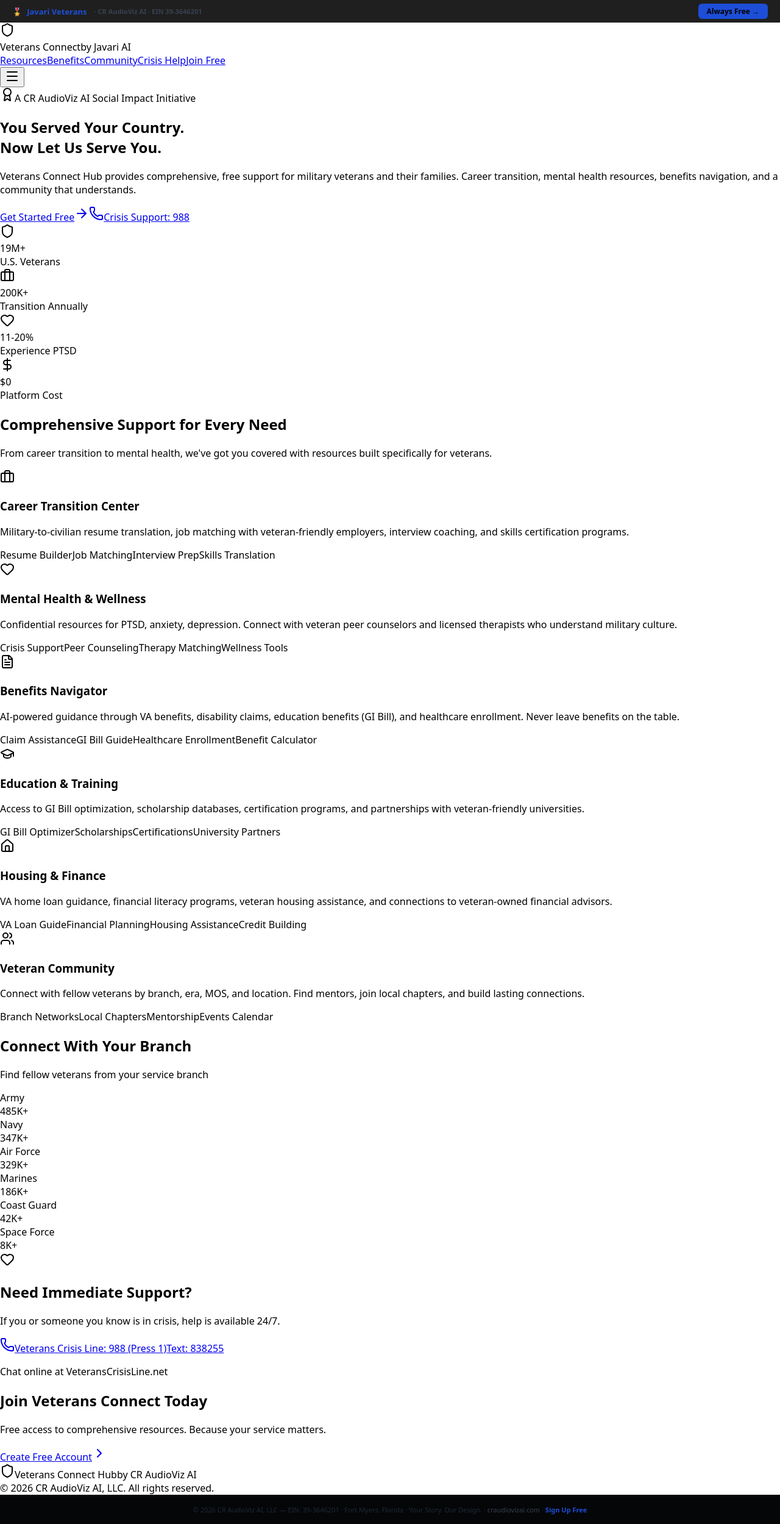
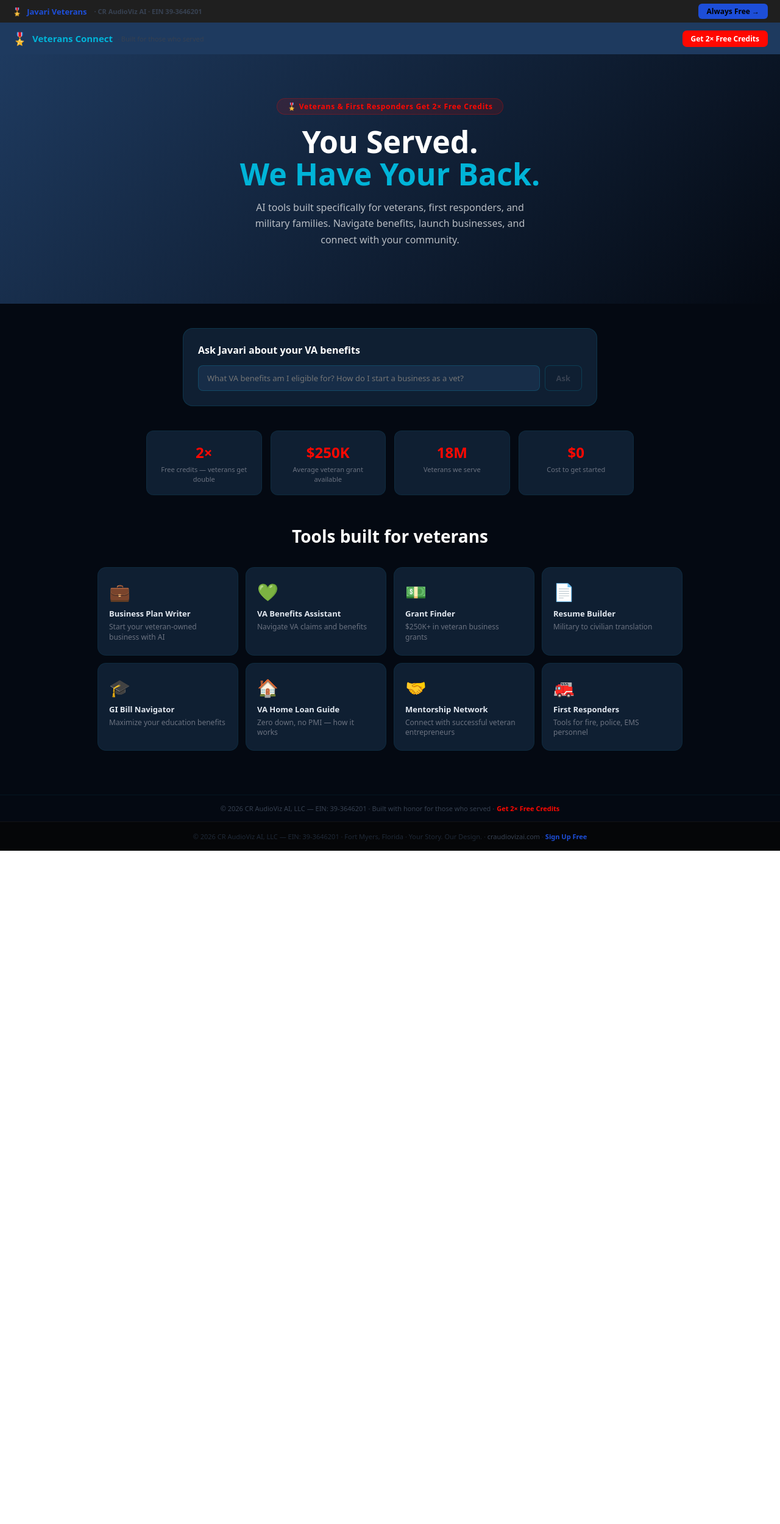
Before and after one commit to CR-AudioViz-AI/javari-veterans-connect, a Next.js app: page / in a window 1280 px wide. Shown: the whole page at 61% size. After the commit the page ends 1395 px from the top, so only its background shows below. Built offline with nearby package versions, Linux system fonts and the light colour scheme.

Commit message:
feat: full veteran resources hub with VA benefits AI assistant (#64)

```diff
--- a/app/page.tsx
+++ b/app/page.tsx
@@ -1,360 +1,131 @@
-// app/page.tsx
-// ═══════════════════════════════════════════════════════════════════════════════
-// VETERANS CONNECT HUB - Landing Page
-// ═══════════════════════════════════════════════════════════════════════════════
-// Monday, December 30, 2025, 3:15 PM EST
-// Social Impact Module - Supporting Those Who Served
-// ═══════════════════════════════════════════════════════════════════════════════
+// app/page.tsx - Javari Veterans Connect
+// AI tools built for veterans, first responders, and military families
+// CR AudioViz AI · EIN 39-3646201 · May 2026
+"use client";
+import { useState } from "react";
 
-'use client';
-
-import { useState } from 'react';
-import { motion } from 'framer-motion';
-import {
-  Shield, Heart, Briefcase, GraduationCap, Users, Award,
-  Phone, MapPin, FileText, Home, DollarSign, Brain,
-  ChevronRight, Star, Menu, X, ArrowRight
-} from 'lucide-react';
+const RESOURCES = [
+  { icon:"💼", label:"Business Plan Writer",    desc:"Start your veteran-owned business with AI",   href:"/business-plan" },
+  { icon:"💚", label:"VA Benefits Assistant",   desc:"Navigate VA claims and benefits",             href:"/va-benefits" },
+  { icon:"💵", label:"Grant Finder",            desc:"$250K+ in veteran business grants",           href:"https://craudiovizai.com/grants" },
+  { icon:"📄", label:"Resume Builder",          desc:"Military to civilian translation",            href:"/resume" },
+  { icon:"🎓", label:"GI Bill Navigator",       desc:"Maximize your education benefits",            href:"/gi-bill" },
+  { icon:"🏠", label:"VA Home Loan Guide",      desc:"Zero down, no PMI — how it works",            href:"/va-loan" },
+  { icon:"🤝", label:"Mentorship Network",      desc:"Connect with successful veteran entrepreneurs",href:"/mentorship" },
+  { icon:"🚒", label:"First Responders",        desc:"Tools for fire, police, EMS personnel",       href:"/first-responders" },
+];
 
 const STATS = [
-  { value: '19M+', label: 'U.S. Veterans', icon: Shield },
-  { value: '200K+', label: 'Transition Annually', icon: Briefcase },
-  { value: '11-20%', label: 'Experience PTSD', icon: Heart },
-  { value: '$0', label: 'Platform Cost', icon: DollarSign },
+  { n:"2×",   l:"Free credits — veterans get double" },
+  { n:"$250K",l:"Average veteran grant available" },
+  { n:"18M",  l:"Veterans we serve" },
+  { n:"$0",   l:"Cost to get started" },
 ];
 
-const FEATURES = [
-  {
-    icon: Briefcase,
-    title: 'Career Transition Center',
-    description: 'Military-to-civilian resume translation, job matching with veteran-friendly employers, interview coaching, and skills certification programs.',
-    color: 'from-blue-500 to-indigo-600',
-    features: ['Resume Builder', 'Job Matching', 'Interview Prep', 'Skills Translation']
-  },
-  {
-    icon: Heart,
-    title: 'Mental Health & Wellness',
-    description: 'Confidential resources for PTSD, anxiety, depression. Connect with veteran peer counselors and licensed therapists who understand military culture.',
-    color: 'from-red-500 to-rose-600',
-    features: ['Crisis Support', 'Peer Counseling', 'Therapy Matching', 'Wellness Tools']
-  },
-  {
-    icon: FileText,
-    title: 'Benefits Navigator',
-    description: 'AI-powered guidance through VA benefits, disability claims, education benefits (GI Bill), and healthcare enrollment. Never leave benefits on the table.',
-    color: 'from-amber-500 to-orange-600',
-    features: ['Claim Assistance', 'GI Bill Guide', 'Healthcare Enrollment', 'Benefit Calculator']
-  },
-  {
-    icon: GraduationCap,
-    title: 'Education & Training',
-    description: 'Access to GI Bill optimization, scholarship databases, certification programs, and partnerships with veteran-friendly universities.',
-    color: 'from-green-500 to-emerald-600',
-    features: ['GI Bill Optimizer', 'Scholarships', 'Certifications', 'University Partners']
-  },
-  {
-    icon: Home,
-    title: 'Housing & Finance',
-    description: 'VA home loan guidance, financial literacy programs, veteran housing assistance, and connections to veteran-owned financial advisors.',
-    color: 'from-purple-500 to-violet-600',
-    features: ['VA Loan Guide', 'Financial Planning', 'Housing Assistance', 'Credit Building']
-  },
-  {
-    icon: Users,
-    title: 'Veteran Community',
-    description: 'Connect with fellow veterans by branch, era, MOS, and location. Find mentors, join local chapters, and build lasting connections.',
-    color: 'from-cyan-500 to-teal-600',
-    features: ['Branch Networks', 'Local Chapters', 'Mentorship', 'Events Calendar']
-  },
-];
+export default function VeteransHome() {
+  const [question, setQuestion] = useState("");
+  const [answer, setAnswer] = useState("");
+  const [loading, setLoading] = useState(false);
 
-const BRANCHES = [
-  { name: 'Army', members: '485K+' },
-  { name: 'Navy', members: '347K+' },
-  { name: 'Air Force', members: '329K+' },
-  { name: 'Marines', members: '186K+' },
-  { name: 'Coast Guard', members: '42K+' },
-  { name: 'Space Force', members: '8K+' },
-];
-
-export default function VeteransConnectPage() {
-  const [mobileMenuOpen, setMobileMenuOpen] = useState(false);
+  async function askVA() {
+    if (!question.trim()) return;
+    setLoading(true); setAnswer("");
+    try {
+      const res = await fetch("/api/chat", {
+        method:"POST",
+        headers:{"Content-Type":"application/json"},
+        body: JSON.stringify({
+          messages:[{ role:"user", content: question }],
+          stream: false,
+          systemOverride: "You are Javari, a knowledgeable assistant specializing in veteran benefits, VA services, military transition, and resources for veterans and first responders. Provide accurate, compassionate, and actionable information. Always encourage veterans to contact the VA or a VSO for official guidance on specific claims."
+        }),
+      });
+      const data = await res.json();
+      setAnswer(data?.choices?.[0]?.message?.content || data?.content || "Error.");
+    } catch { setAnswer("Connection error."); }
+    setLoading(false);
+  }
 
   return (
-    <div className="min-h-screen bg-gradient-to-b from-[#0A1628] to-slate-900">
-      {/* Navigation */}
-      <nav className="fixed top-0 left-0 right-0 z-50 bg-[#0A1628]/95 backdrop-blur-md border-b border-white/10">
-        <div className="max-w-7xl mx-auto px-4 sm:px-6 lg:px-8">
-          <div className="flex items-center justify-between h-16">
-            <div className="flex items-center gap-3">
-              <div className="w-10 h-10 bg-gradient-to-br from-[#C5A572] to-[#8B7355] rounded-lg flex items-center justify-center">
-                <Shield className="w-6 h-6 text-white" />
+    <div style={{ minHeight:"100vh", background:"#040912", color:"#e2e8f0", fontFamily:"system-ui" }}>
+      <nav style={{ background:"#1E3A5F", padding:"0 20px", height:52, display:"flex", alignItems:"center", justifyContent:"space-between", position:"sticky", top:0, zIndex:100 }}>
+        <div style={{ display:"flex", alignItems:"center", gap:8 }}>
+          <span style={{ fontSize:20 }}>🎖️</span>
+          <span style={{ fontWeight:800, color:"#00B4D8", fontSize:15 }}>Veterans Connect</span>
+          <span style={{ color:"#374151", fontSize:11 }}>· Built for those who served</span>
         </div>
-              <div>
-                <span className="font-bold text-white text-lg">Veterans Connect</span>
-                <span className="text-[#C5A572] text-xs block -mt-1">by Javari AI</span>
-              </div>
-            </div>
-
-            {/* Desktop Nav */}
-            <div className="hidden md:flex items-center gap-6">
-              <a href="#features" className="text-gray-300 hover:text-white transition">Resources</a>
-              <a href="#benefits" className="text-gray-300 hover:text-white transition">Benefits</a>
-              <a href="#community" className="text-gray-300 hover:text-white transition">Community</a>
-              <a href="#crisis" className="text-red-400 hover:text-red-300 transition font-medium">Crisis Help</a>
-              <a
-                href="/signup"
-                className="px-4 py-2 bg-gradient-to-r from-[#C5A572] to-[#8B7355] text-white font-medium rounded-lg hover:opacity-90 transition"
-              >
-                Join Free
-              </a>
-            </div>
-
-            {/* Mobile menu button */}
-            <button
-              onClick={() => setMobileMenuOpen(!mobileMenuOpen)}
-              className="md:hidden p-2 text-gray-300"
-            >
-              {mobileMenuOpen ? <X className="w-6 h-6" /> : <Menu className="w-6 h-6" />}
-            </button>
-          </div>
-        </div>
-
-        {/* Mobile menu */}
-        {mobileMenuOpen && (
-          <div className="md:hidden bg-[#0A1628] border-t border-white/10 p-4 space-y-3">
-            <a href="#features" className="block text-gray-300 py-2">Resources</a>
-            <a href="#benefits" className="block text-gray-300 py-2">Benefits</a>
-            <a href="#community" className="block text-gray-300 py-2">Community</a>
-            <a href="#crisis" className="block text-red-400 py-2 font-medium">Crisis Help</a>
-            <a href="/signup" className="block w-full text-center py-3 bg-[#C5A572] text-white rounded-lg">
-              Join Free
-            </a>
-          </div>
-        )}
+        <a href="https://craudiovizai.com/auth/signup" style={{ background:"#FF0800", color:"#fff", borderRadius:7, padding:"5px 14px", fontSize:12, fontWeight:700, textDecoration:"none" }}>Get 2× Free Credits</a>
       </nav>
 
-      {/* Hero Section */}
-      <section className="relative pt-32 pb-20 overflow-hidden">
-        {/* Background Elements */}
-        <div className="absolute inset-0">
-          <div className="absolute top-1/4 left-1/4 w-96 h-96 bg-[#C5A572]/10 rounded-full blur-3xl" />
-          <div className="absolute bottom-1/4 right-1/4 w-96 h-96 bg-blue-500/10 rounded-full blur-3xl" />
+      {/* Hero */}
+      <section style={{ background:"linear-gradient(135deg,#1E3A5F 0%,#040912 100%)", padding:"72px 24px 60px", textAlign:"center" }}>
+        <div style={{ maxWidth:660, margin:"0 auto" }}>
+          <div style={{ display:"inline-block", background:"rgba(255,8,0,0.12)", border:"1px solid rgba(255,8,0,0.25)", borderRadius:20, padding:"4px 16px", marginBottom:18, fontSize:12, fontWeight:700, color:"#FF0800", letterSpacing:"0.06em" }}>
+            🎖️ Veterans & First Responders Get 2× Free Credits
           </div>
-
-        <div className="relative max-w-7xl mx-auto px-4 sm:px-6 lg:px-8 text-center">
-          {/* Badge */}
-          <motion.div
-            initial={{ opacity: 0, y: 20 }}
-            animate={{ opacity: 1, y: 0 }}
-            className="inline-flex items-center gap-2 px-4 py-2 bg-[#C5A572]/20 border border-[#C5A572]/30 rounded-full text-sm text-[#C5A572] mb-8"
-          >
-            <Award className="w-4 h-4" />
-            <span>A CR AudioViz AI Social Impact Initiative</span>
-          </motion.div>
-
-          {/* Headline */}
-          <motion.h1
-            initial={{ opacity: 0, y: 30 }}
-            animate={{ opacity: 1, y: 0 }}
-            transition={{ delay: 0.1 }}
-            className="text-4xl sm:text-5xl md:text-6xl font-bold text-white mb-6"
-          >
-            You Served Your Country.
-            <br />
-            <span className="bg-gradient-to-r from-[#C5A572] to-[#FFD700] bg-clip-text text-transparent">
-              Now Let Us Serve You.
-            </span>
-          </motion.h1>
-
-          {/* Subheadline */}
-          <motion.p
-            initial={{ opacity: 0, y: 30 }}
-            animate={{ opacity: 1, y: 0 }}
-            transition={{ delay: 0.2 }}
-            className="text-xl text-gray-300 max-w-3xl mx-auto mb-10"
-          >
-            Veterans Connect Hub provides comprehensive, free support for military veterans
-            and their families. Career transition, mental health resources, benefits navigation,
-            and a community that understands.
-          </motion.p>
-
-          {/* CTA Buttons */}
-          <motion.div
-            initial={{ opacity: 0, y: 30 }}
-            animate={{ opacity: 1, y: 0 }}
-            transition={{ delay: 0.3 }}
-            className="flex flex-col sm:flex-row items-center justify-center gap-4 mb-16"
-          >
-            <a
-              href="/signup"
-              className="group px-8 py-4 bg-gradient-to-r from-[#C5A572] to-[#8B7355] text-white font-semibold rounded-xl hover:opacity-90 transition flex items-center gap-2"
-            >
-              Get Started Free
-              <ArrowRight className="w-5 h-5 group-hover:translate-x-1 transition-transform" />
-            </a>
-            <a
-              href="#crisis"
-              className="px-8 py-4 border border-red-500/50 text-red-400 font-semibold rounded-xl hover:bg-red-500/10 transition flex items-center gap-2"
-            >
-              <Phone className="w-5 h-5" />
-              Crisis Support: 988
-            </a>
-          </motion.div>
-
-          {/* Stats */}
-          <motion.div
-            initial={{ opacity: 0, y: 30 }}
-            animate={{ opacity: 1, y: 0 }}
-            transition={{ delay: 0.4 }}
-            className="grid grid-cols-2 md:grid-cols-4 gap-4"
-          >
-            {STATS.map((stat, i) => (
-              <div key={i} className="p-4 bg-white/5 border border-white/10 rounded-xl">
-                <stat.icon className="w-6 h-6 text-[#C5A572] mx-auto mb-2" />
-                <div className="text-2xl font-bold text-white">{stat.value}</div>
-                <div className="text-sm text-gray-400">{stat.label}</div>
-              </div>
-            ))}
-          </motion.div>
+          <h1 style={{ fontSize:"clamp(28px,4vw,50px)", fontWeight:900, color:"#fff", margin:"0 0 16px", lineHeight:1.05 }}>
+            You Served.<br /><span style={{ color:"#00B4D8" }}>We Have Your Back.</span>
+          </h1>
+          <p style={{ fontSize:16, color:"rgba(255,255,255,0.7)", lineHeight:1.65, margin:"0 0 32px", maxWidth:500, marginLeft:"auto", marginRight:"auto" }}>
+            AI tools built specifically for veterans, first responders, and military families.
+            Navigate benefits, launch businesses, and connect with your community.
+          </p>
         </div>
       </section>
 
-      {/* Features Section */}
-      <section id="features" className="py-20 bg-slate-900/50">
-        <div className="max-w-7xl mx-auto px-4 sm:px-6 lg:px-8">
-          <div className="text-center mb-16">
-            <h2 className="text-3xl md:text-4xl font-bold text-white mb-4">
-              Comprehensive Support for Every Need
-            </h2>
-            <p className="text-xl text-gray-400 max-w-2xl mx-auto">
-              From career transition to mental health, we've got you covered with
-              resources built specifically for veterans.
-            </p>
+      {/* Ask Javari */}
+      <section style={{ maxWidth:680, margin:"40px auto 0", padding:"0 20px" }}>
+        <div style={{ background:"#0F1F32", border:"1px solid rgba(0,180,216,0.15)", borderRadius:16, padding:24 }}>
+          <h2 style={{ fontSize:16, fontWeight:700, color:"#fff", margin:"0 0 14px" }}>Ask Javari about your VA benefits</h2>
+          <div style={{ display:"flex", gap:8 }}>
+            <input value={question} onChange={e=>setQuestion(e.target.value)}
+              onKeyDown={e=>e.key==="Enter"&&askVA()}
+              placeholder="What VA benefits am I eligible for? How do I start a business as a vet?"
+              style={{ flex:1, background:"#172D48", border:"1px solid rgba(0,180,216,0.2)", borderRadius:8, padding:"11px 14px", color:"#e2e8f0", fontSize:13, outline:"none", fontFamily:"system-ui" }} />
+            <button onClick={askVA} disabled={loading||!question.trim()}
+              style={{ background: loading||!question.trim()?"#0F1F32":"#1E3A5F", color: loading||!question.trim()?"#374151":"#00B4D8", border:"1px solid rgba(0,180,216,0.2)", borderRadius:8, padding:"11px 18px", fontSize:13, fontWeight:700, cursor: loading||!question.trim()?"not-allowed":"pointer", fontFamily:"system-ui", whiteSpace:"nowrap" }}>
+              {loading?"...":"Ask"}
+            </button>
           </div>
-
-          <div className="grid grid-cols-1 md:grid-cols-2 lg:grid-cols-3 gap-6">
-            {FEATURES.map((feature, i) => (
-              <motion.div
-                key={i}
-                initial={{ opacity: 0, y: 30 }}
-                whileInView={{ opacity: 1, y: 0 }}
-                viewport={{ once: true }}
-                transition={{ delay: i * 0.1 }}
-                className="group p-6 bg-white/5 border border-white/10 rounded-2xl hover:border-[#C5A572]/50 transition-all"
-              >
-                <div className={`inline-flex p-3 rounded-xl bg-gradient-to-r ${feature.color} mb-4`}>
-                  <feature.icon className="w-6 h-6 text-white" />
+          {answer && (
+            <div style={{ marginTop:16, padding:"14px 16px", background:"rgba(0,180,216,0.06)", border:"1px solid rgba(0,180,216,0.12)", borderRadius:10, fontSize:13, lineHeight:1.65, color:"#e2e8f0", whiteSpace:"pre-wrap" }}>
+              {answer}
             </div>
-                <h3 className="text-xl font-semibold text-white mb-2">{feature.title}</h3>
-                <p className="text-gray-400 mb-4">{feature.description}</p>
-                <div className="flex flex-wrap gap-2">
-                  {feature.features.map((f, j) => (
-                    <span key={j} className="px-2 py-1 bg-white/5 text-xs text-gray-300 rounded">
-                      {f}
-                    </span>
-                  ))}
-                </div>
-              </motion.div>
-            ))}
-          </div>
+          )}
         </div>
       </section>
 
-      {/* Branch Communities */}
-      <section id="community" className="py-20">
-        <div className="max-w-7xl mx-auto px-4 sm:px-6 lg:px-8">
-          <div className="text-center mb-12">
-            <h2 className="text-3xl md:text-4xl font-bold text-white mb-4">
-              Connect With Your Branch
-            </h2>
-            <p className="text-gray-400">Find fellow veterans from your service branch</p>
+      {/* Stats */}
+      <section style={{ maxWidth:800, margin:"40px auto 0", padding:"0 20px" }}>
+        <div style={{ display:"grid", gridTemplateColumns:"repeat(auto-fit,minmax(170px,1fr))", gap:14 }}>
+          {STATS.map(s=>(
+            <div key={s.n} style={{ background:"#0F1F32", border:"1px solid rgba(0,180,216,0.08)", borderRadius:12, padding:"18px 16px", textAlign:"center" }}>
+              <div style={{ fontSize:24, fontWeight:900, color:"#FF0800" }}>{s.n}</div>
+              <div style={{ fontSize:11, color:"#6B7280", marginTop:4, lineHeight:1.4 }}>{s.l}</div>
             </div>
-
-          <div className="grid grid-cols-2 md:grid-cols-3 lg:grid-cols-6 gap-4">
-            {BRANCHES.map((branch, i) => (
-              <motion.div
-                key={i}
-                initial={{ opacity: 0, scale: 0.9 }}
-                whileInView={{ opacity: 1, scale: 1 }}
-                viewport={{ once: true }}
-                transition={{ delay: i * 0.05 }}
-                className="p-4 bg-white/5 border border-white/10 rounded-xl text-center hover:border-[#C5A572]/50 transition cursor-pointer"
-              >
-                <div className="text-lg font-semibold text-white mb-1">{branch.name}</div>
-                <div className="text-sm text-[#C5A572]">{branch.members}</div>
-              </motion.div>
           ))}
-          </div>
         </div>
       </section>
 
-      {/* Crisis Section */}
-      <section id="crisis" className="py-20 bg-gradient-to-b from-red-900/20 to-transparent">
-        <div className="max-w-4xl mx-auto px-4 sm:px-6 lg:px-8 text-center">
-          <div className="p-8 bg-red-500/10 border border-red-500/30 rounded-2xl">
-            <Heart className="w-12 h-12 text-red-400 mx-auto mb-4" />
-            <h2 className="text-2xl md:text-3xl font-bold text-white mb-4">
-              Need Immediate Support?
-            </h2>
-            <p className="text-gray-300 mb-6">
-              If you or someone you know is in crisis, help is available 24/7.
-            </p>
-            <div className="flex flex-col sm:flex-row items-center justify-center gap-4">
-              <a
-                href="tel:988"
-                className="px-8 py-4 bg-red-600 text-white font-bold rounded-xl hover:bg-red-700 transition flex items-center gap-2"
-              >
-                <Phone className="w-5 h-5" />
-                Veterans Crisis Line: 988 (Press 1)
+      {/* Resources */}
+      <section style={{ maxWidth:960, margin:"0 auto", padding:"48px 20px 72px" }}>
+        <h2 style={{ textAlign:"center", fontSize:"clamp(18px,3vw,28px)", fontWeight:800, color:"#fff", margin:"0 0 32px" }}>Tools built for veterans</h2>
+        <div style={{ display:"grid", gridTemplateColumns:"repeat(auto-fit,minmax(210px,1fr))", gap:12 }}>
+          {RESOURCES.map(r=>(
+            <a key={r.href} href={r.href} style={{ background:"#0F1F32", border:"1px solid rgba(0,180,216,0.08)", borderRadius:14, padding:"20px 18px", textDecoration:"none", display:"block" }}>
+              <span style={{ fontSize:28, display:"block", marginBottom:8 }}>{r.icon}</span>
+              <div style={{ fontWeight:700, fontSize:13, color:"#e2e8f0", marginBottom:5 }}>{r.label}</div>
+              <div style={{ fontSize:12, color:"#6B7280", lineHeight:1.4 }}>{r.desc}</div>
             </a>
-              <a
-                href="sms:838255"
-                className="px-8 py-4 bg-white/10 text-white font-semibold rounded-xl hover:bg-white/20 transition"
-              >
-                Text: 838255
-              </a>
-            </div>
-            <p className="mt-4 text-sm text-gray-400">
-              Chat online at VeteransCrisisLine.net
-            </p>
-          </div>
+          ))}
         </div>
       </section>
 
-      {/* CTA Section */}
-      <section className="py-20">
-        <div className="max-w-4xl mx-auto px-4 sm:px-6 lg:px-8 text-center">
-          <h2 className="text-3xl md:text-4xl font-bold text-white mb-6">
-            Join Veterans Connect Today
-          </h2>
-          <p className="text-xl text-gray-400 mb-8">
-            Free access to comprehensive resources. Because your service matters.
+      <footer style={{ borderTop:"1px solid rgba(0,180,216,0.08)", padding:"14px 24px", textAlign:"center" }}>
+        <p style={{ color:"#374151", fontSize:11, margin:0 }}>
+          © 2026 CR AudioViz AI, LLC — EIN: 39-3646201 · Built with honor for those who served ·
+          <a href="https://craudiovizai.com/auth/signup" style={{ color:"#FF0800", textDecoration:"none", fontWeight:600, marginLeft:4 }}>Get 2× Free Credits</a>
         </p>
-          <a
-            href="/signup"
-            className="inline-flex items-center gap-2 px-8 py-4 bg-gradient-to-r from-[#C5A572] to-[#8B7355] text-white font-semibold rounded-xl hover:opacity-90 transition"
-          >
-            Create Free Account
-            <ChevronRight className="w-5 h-5" />
-          </a>
-        </div>
-      </section>
-
-      {/* Footer */}
-      <footer className="py-12 border-t border-white/10">
-        <div className="max-w-7xl mx-auto px-4 sm:px-6 lg:px-8">
-          <div className="flex flex-col md:flex-row items-center justify-between gap-4">
-            <div className="flex items-center gap-2">
-              <Shield className="w-6 h-6 text-[#C5A572]" />
-              <span className="text-white font-semibold">Veterans Connect Hub</span>
-              <span className="text-gray-500">by CR AudioViz AI</span>
-            </div>
-            <div className="text-sm text-gray-400">
-              © {new Date().getFullYear()} CR AudioViz AI, LLC. All rights reserved.
-            </div>
-          </div>
-        </div>
       </footer>
     </div>
   );
```
Lines whose indentation alone changed are shown as unchanged.
